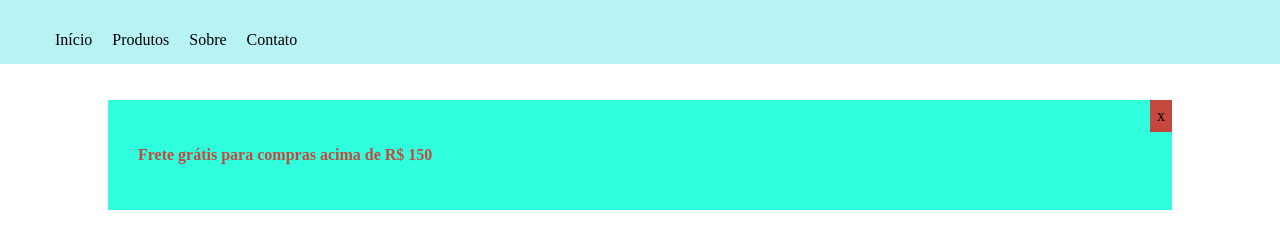
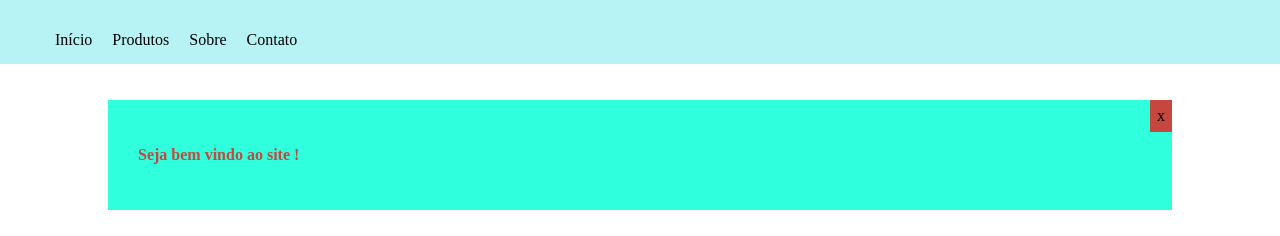
Before and after one commit to Fernnd22/Tarefa-com-Barra-de-navega-o, a plain HTML site: page index.html in a window 1280 px wide. Shown: the top 236 px of the page. Drawn offline with Linux system fonts and the light colour scheme.

Commit message:
Mudei o aviso

```diff
--- a/index.html
+++ b/index.html
@@ -16,7 +16,7 @@
         </ul>
     </nav>
     <div class="aviso">
-        <p class="mensagem">Frete grátis para compras acima de R$ 150</p>
+        <p class="mensagem">Seja bem vindo ao site !</p>
         <span id="fechar-aviso">x</span>
     </div>
     <main>
```
